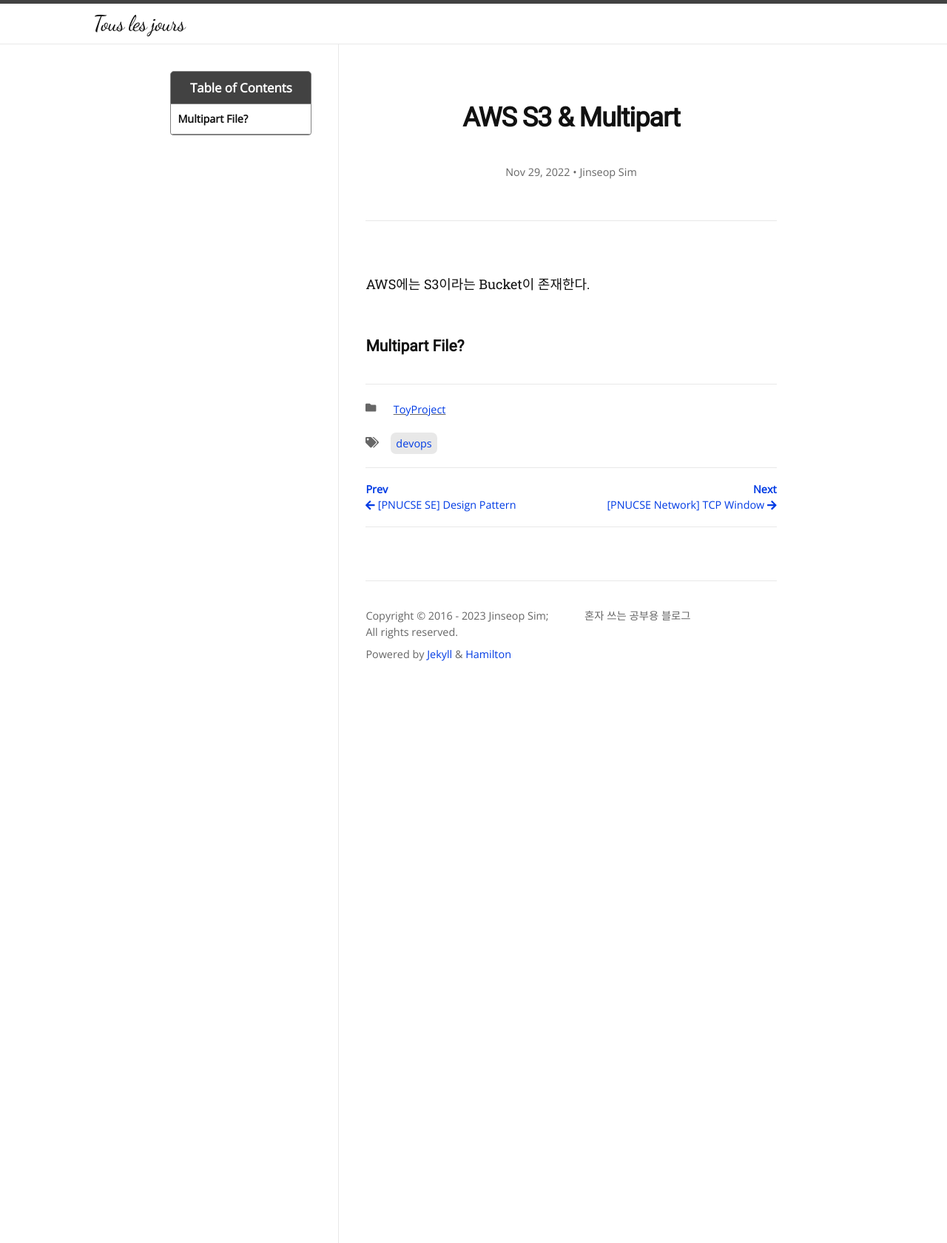
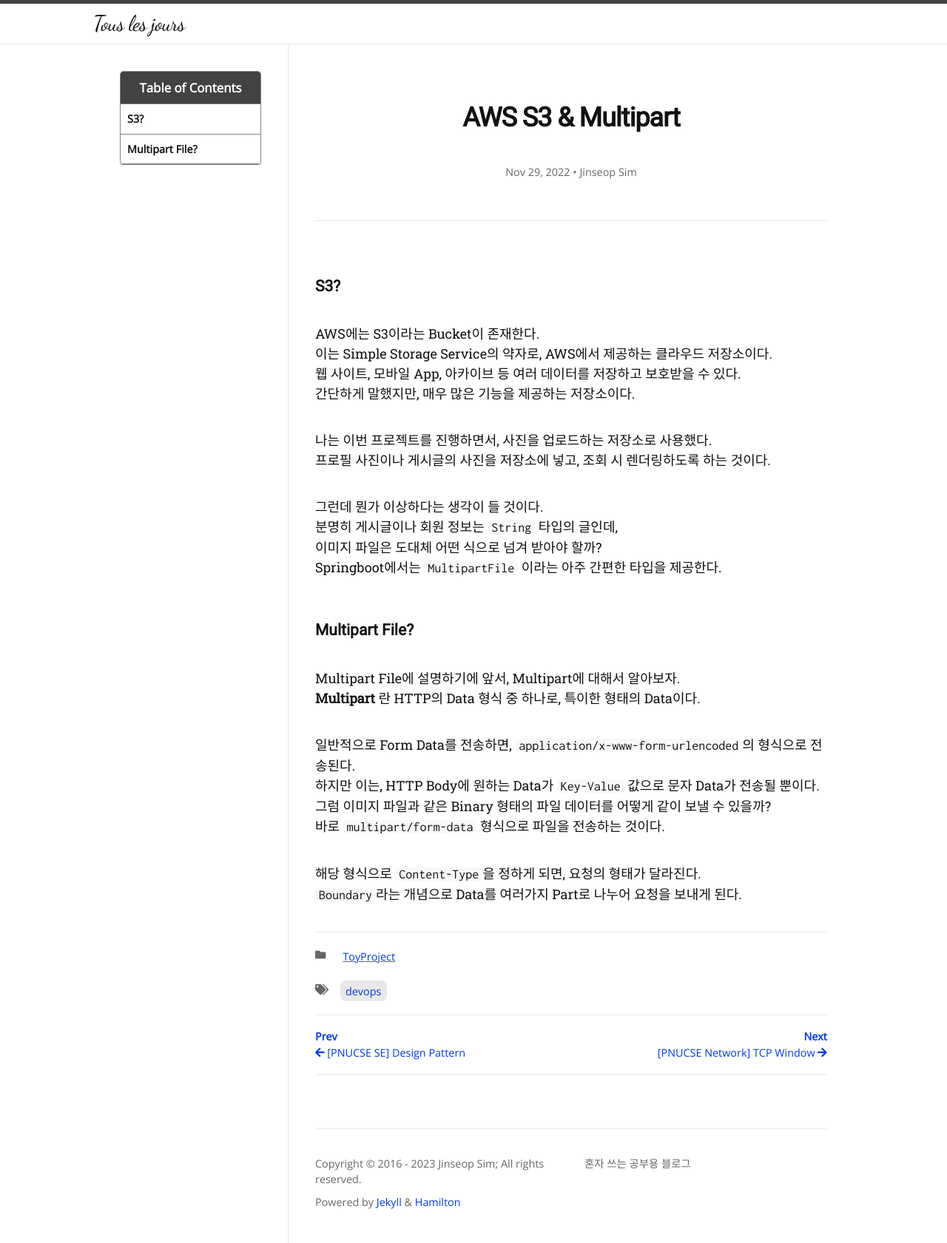
Before and after one commit to Jinseop-Sim/Jinseop-Sim.github.io, a Jekyll site: the page built from _posts/2022-11-29-multipartfile.md, in a window 1280 px wide. Shown: the whole page at 74% size. Built offline with Jekyll 4.4.1, drawn with Linux system fonts in a browser that asks for light colours; nearby versions of some CDN libraries; some web fonts are replaced.

Commit message:
글 내용 추가

````diff
--- a/_posts/2022-11-29-multipartfile.md
+++ b/_posts/2022-11-29-multipartfile.md
@@ -7,6 +7,28 @@
   - Jinseop Sim
 toc: true
 ---
+### S3?
 AWS에는 S3이라는 Bucket이 존재한다.
+이는 Simple Storage Service의 약자로, AWS에서 제공하는 클라우드 저장소이다.
+웹 사이트, 모바일 App, 아카이브 등 여러 데이터를 저장하고 보호받을 수 있다.
+간단하게 말했지만, 매우 많은 기능을 제공하는 저장소이다.
+
+나는 이번 프로젝트를 진행하면서, 사진을 업로드하는 저장소로 사용했다.
+프로필 사진이나 게시글의 사진을 저장소에 넣고, 조회 시 렌더링하도록 하는 것이다.
+
+그런데 뭔가 이상하다는 생각이 들 것이다.
+분명히 게시글이나 회원 정보는 ```String``` 타입의 글인데,
+이미지 파일은 도대체 어떤 식으로 넘겨 받아야 할까?
+Springboot에서는 ```MultipartFile``` 이라는 아주 간편한 타입을 제공한다.
 
 ### Multipart File?
+Multipart File에 설명하기에 앞서, Multipart에 대해서 알아보자.
+__Multipart__ 란 HTTP의 Data 형식 중 하나로, 특이한 형태의 Data이다.
+
+일반적으로 Form Data를 전송하면, ```application/x-www-form-urlencoded```의 형식으로 전송된다.
+하지만 이는, HTTP Body에 원하는 Data가 ```Key-Value``` 값으로 문자 Data가 전송될 뿐이다.
+그럼 이미지 파일과 같은 Binary 형태의 파일 데이터를 어떻게 같이 보낼 수 있을까?
+바로 ```multipart/form-data``` 형식으로 파일을 전송하는 것이다.
+
+해당 형식으로 ```Content-Type```을 정하게 되면, 요청의 형태가 달라진다.
+```Boundary```라는 개념으로 Data를 여러가지 Part로 나누어 요청을 보내게 된다.
````
